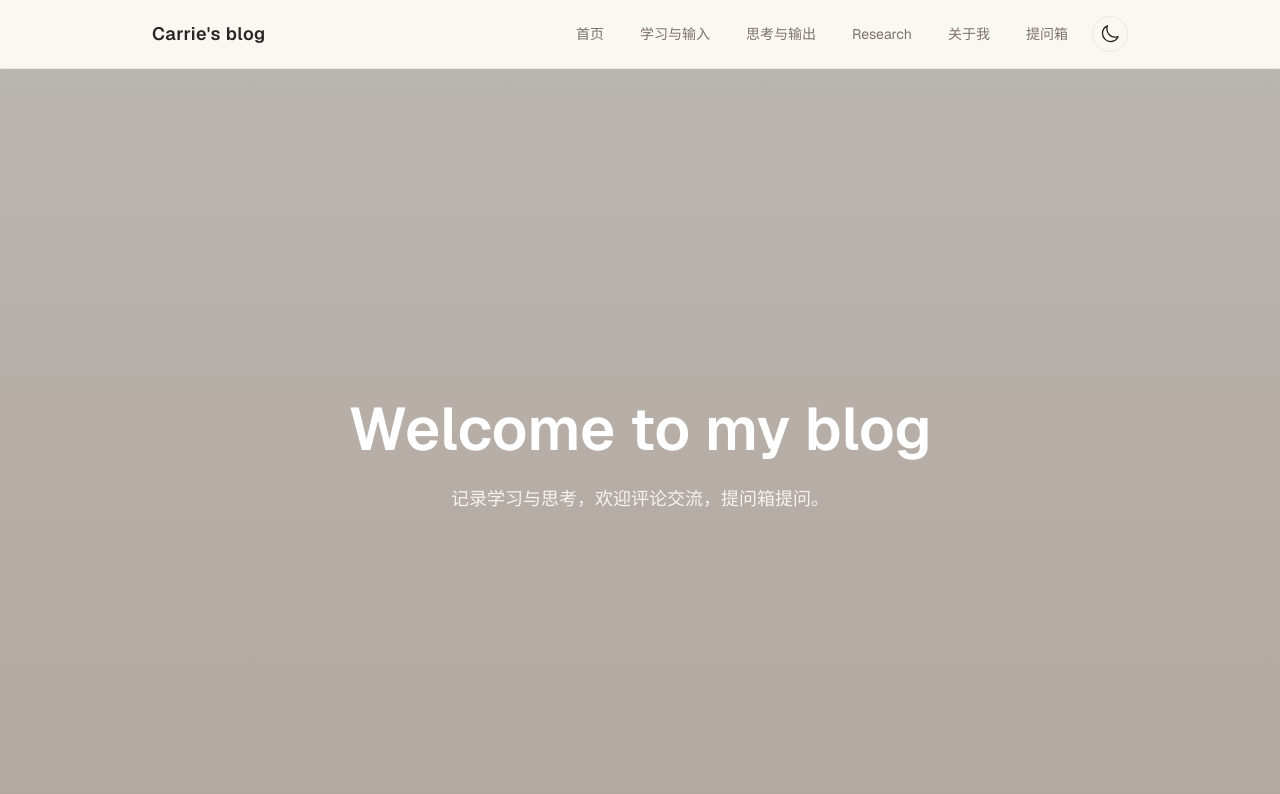
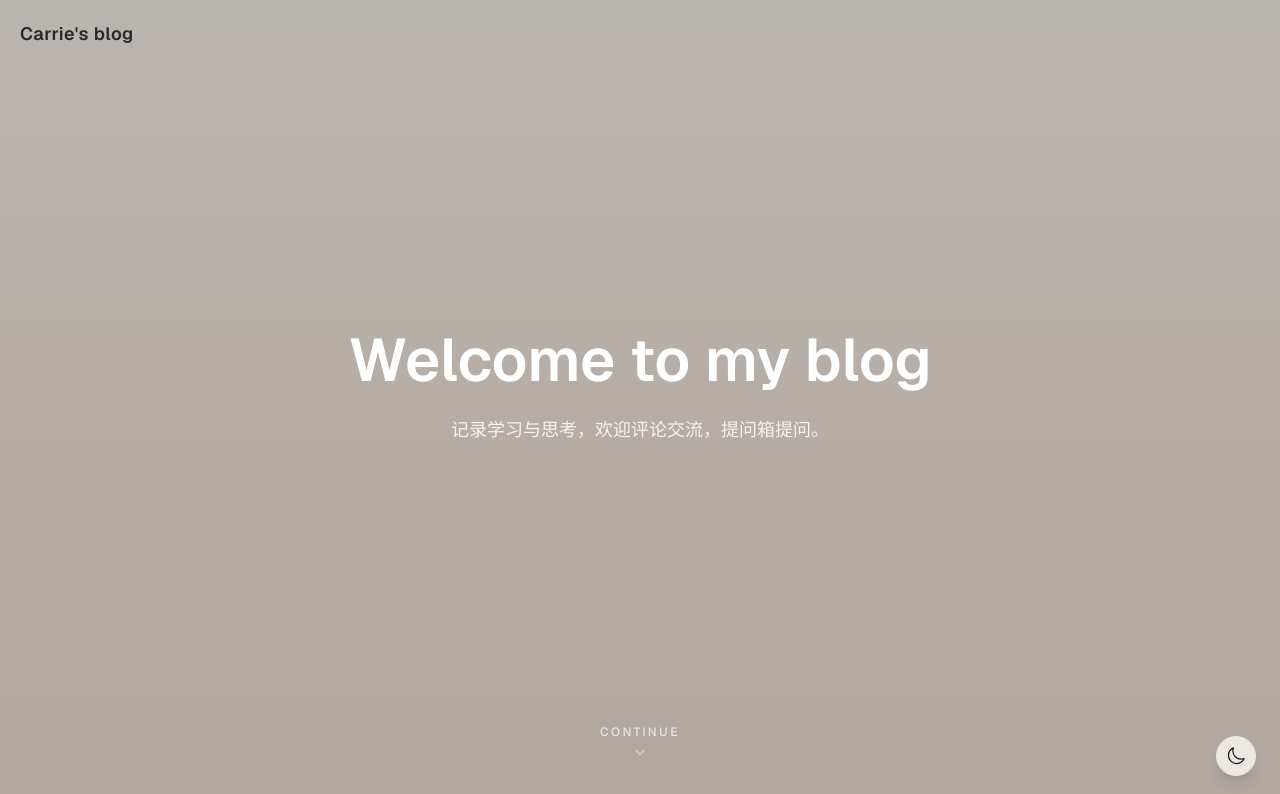
Before and after one commit to Carrie-S-student/Carrie-s-blog, a Next.js app: page / in a window 1280 px wide. Shown: the top 794 px of the page. Built offline with nearby package versions, Linux system fonts and the light colour scheme; no server answers; the database is empty.

Commit message:
fix: 统一 tiptap 版本到 3.28.0，优化页面布局（移除导航栏，home 按钮 + 右下角主题切换）

```diff
--- a/app/components/PostDetailPage.js
+++ b/app/components/PostDetailPage.js
@@ -107,7 +107,6 @@ export default async function PostDetailPage({ section, basePath, slug }) {
       // 通用全局属性
       "*": ["id", "class", "style", "data-*"],
     },
-    },
     allowedClasses: {
       // KaTeX 会生成大量动态 class（katex-*, mord, mbin, strut 等），
       // 白名单方式不现实，允许所有 class 在这些元素上。
--- a/app/components/ThemeToggle.js
+++ b/app/components/ThemeToggle.js
@@ -26,7 +26,7 @@ export default function ThemeToggle() {
       type="button"
       onClick={toggle}
       aria-label="切换深色模式"
-      className="flex h-9 w-9 items-center justify-center rounded-full border border-card-border text-foreground transition hover:bg-card interactive"
+      className="flex h-10 w-10 items-center justify-center rounded-full border border-card-border bg-background/80 text-foreground shadow-lg backdrop-blur-sm transition hover:bg-card interactive"
     >
       {isDark === null ? null : isDark ? (
         <svg viewBox="0 0 24 24" fill="none" strokeWidth="1.5" stroke="currentColor" className="h-5 w-5">
--- a/app/layout.js
+++ b/app/layout.js
@@ -1,6 +1,7 @@
 import { Geist, Geist_Mono } from "next/font/google";
-import SiteNav from "@/app/components/SiteNav";
+import Link from "next/link";
 import SiteFooter from "@/app/components/SiteFooter";
+import ThemeToggle from "@/app/components/ThemeToggle";
 import PageTransition from "@/app/components/PageTransition";
 import "./globals.css";
 
@@ -54,7 +55,19 @@ export default function RootLayout({ children }) {
         <script dangerouslySetInnerHTML={{ __html: THEME_INIT_SCRIPT }} />
       </head>
       <body className="flex min-h-full flex-col bg-background text-foreground">
-        <SiteNav />
+        {/* 左上角：透明背景的返回主页按键 */}
+        <Link
+          href="/"
+          className="fixed top-5 left-5 z-50 text-lg font-semibold tracking-wide text-foreground/90 transition hover:text-accent"
+        >
+          Carrie&apos;s blog
+        </Link>
+
+        {/* 右下角：明暗模式切换按键 */}
+        <div className="fixed bottom-6 right-6 z-50">
+          <ThemeToggle />
+        </div>
+
         <main className="flex-1">
           <PageTransition>{children}</PageTransition>
         </main>
```
Also changed, not shown: package.json (+7 -7 lines), 2 other files (tests, documents, lock files or other folders).
